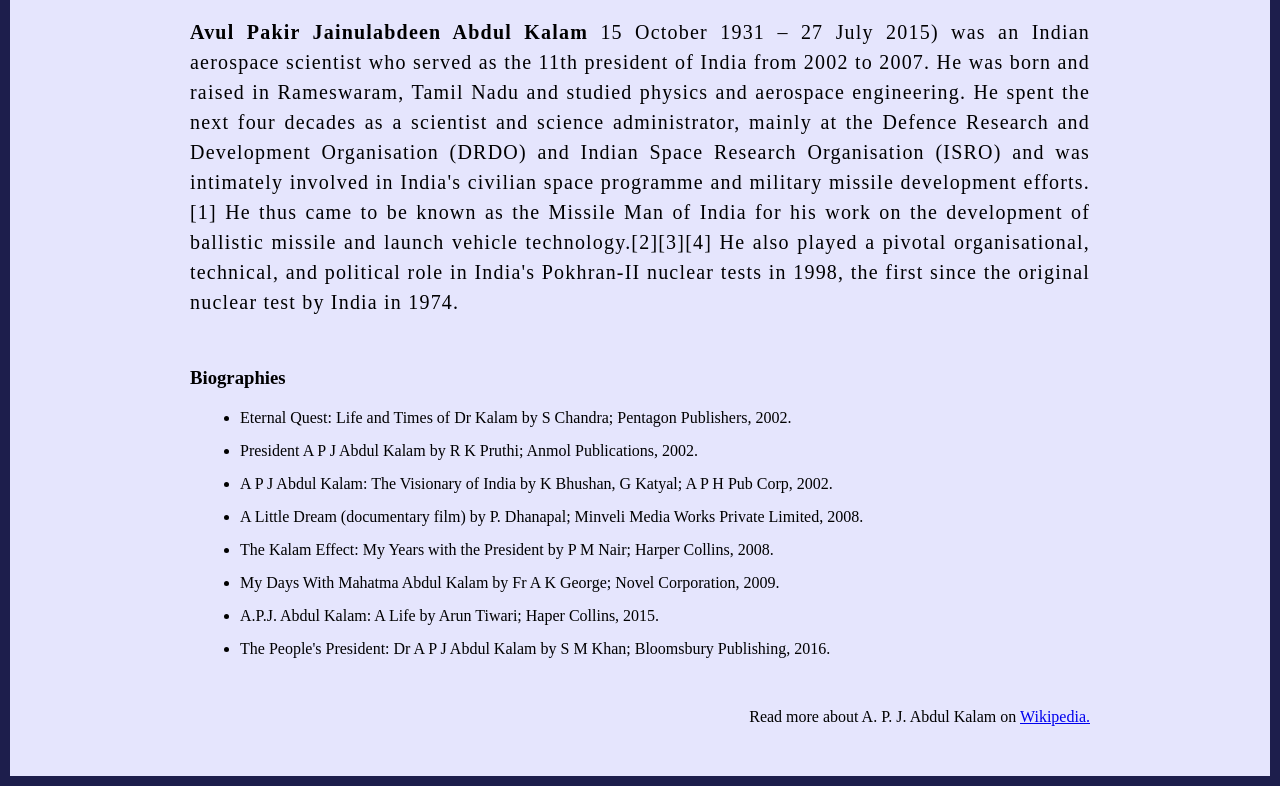
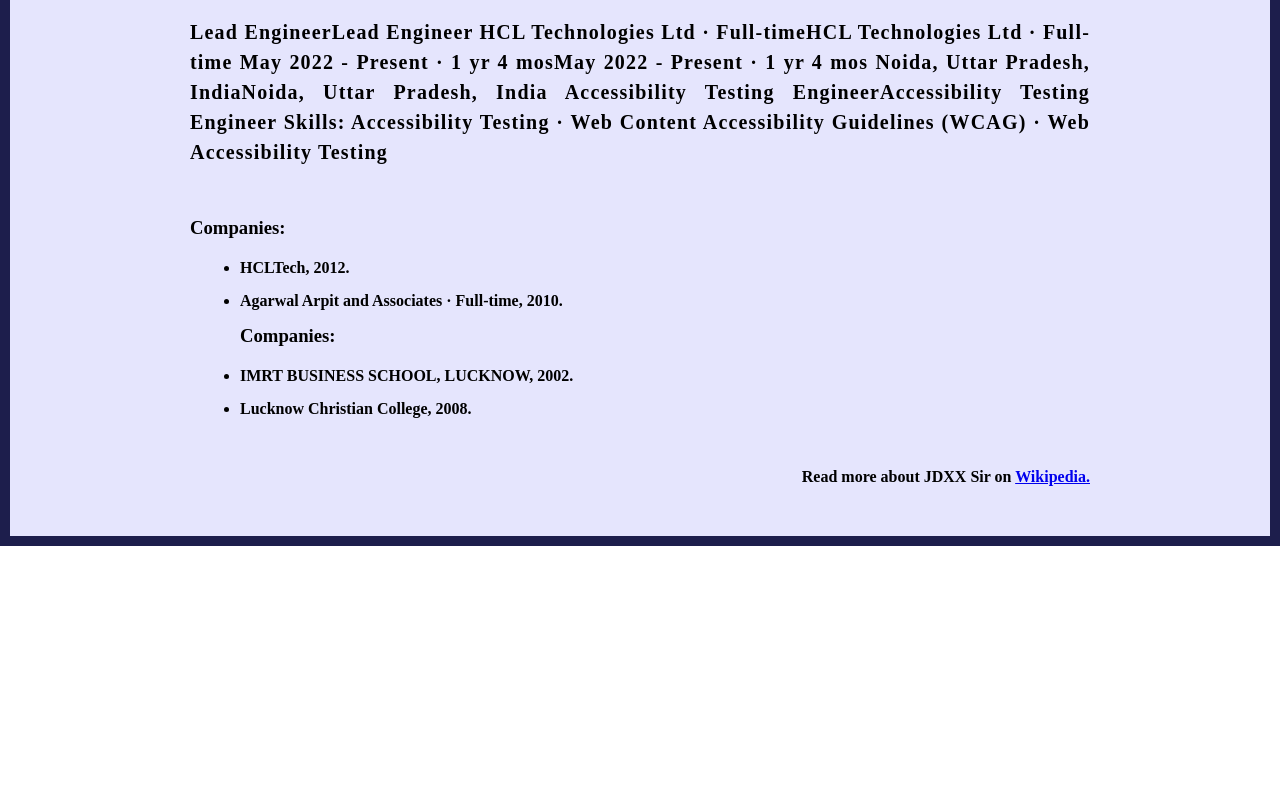
Before and after one commit to Shivamhcl123/Lifeindex, a plain HTML site: page index.html in a window 1280 px wide. Shown: the part 563-1349 px from the top of the page. After the commit the page ends 1109 px from the top, so only its background shows below. Drawn offline with Linux system fonts and the light colour scheme.

Commit message:
Update index.html
JDXX

```diff
--- a/index.html
+++ b/index.html
@@ -6,7 +6,8 @@
     <meta http-equiv="X-UA-Compatible" content="IE=edge" />
 
     <meta name="viewport" content="width=device-width, initial-scale=1.0" />
-    <title>The Tribute Website | A.P. J Abdul Kalam</title>
+    <title>The Tribute Website | Javed Siddiqui |
+Lead Engineer</title>
     <link rel="stylesheet" href="style.css" />
   </head>
   <body>
@@ -14,72 +15,49 @@
       <div class="content">
         <section class="top_section">
           <div class="image_container">
-            <img src="img/Apj kama.png" alt="APJ Kalam">
+            <img src="img/Apj kama.png" alt="Javed'x">
           </div>
           <div>
-            <h1>A . P . J Abdul Kalam</h1>
+            <h1>Javed Siddiqui</h1>
             <h4>1931 - 2015</h4>
           </div>
         </section>
         <section class="about_section">
           <h2>Missile Man of India</h2>
           <p>
-            <b>Avul Pakir Jainulabdeen Abdul Kalam</b> 15 October 1931 – 27 July
-            2015) was an Indian aerospace scientist who served as the 11th
-            president of India from 2002 to 2007. He was born and raised in
-            Rameswaram, Tamil Nadu and studied physics and aerospace
-            engineering. He spent the next four decades as a scientist and
-            science administrator, mainly at the Defence Research and
-            Development Organisation (DRDO) and Indian Space Research
-            Organisation (ISRO) and was intimately involved in India's civilian
-            space programme and military missile development efforts.[1] He thus
-            came to be known as the Missile Man of India for his work on the
-            development of ballistic missile and launch vehicle
-            technology.[2][3][4] He also played a pivotal organisational,
-            technical, and political role in India's Pokhran-II nuclear tests in
-            1998, the first since the original nuclear test by India in 1974.
+            <b>Lead EngineerLead Engineer
+HCL Technologies Ltd · Full-timeHCL Technologies Ltd · Full-time
+May 2022 - Present · 1 yr 4 mosMay 2022 - Present · 1 yr 4 mos
+Noida, Uttar Pradesh, IndiaNoida, Uttar Pradesh, India
+Accessibility Testing EngineerAccessibility Testing Engineer
+Skills: Accessibility Testing · Web Content Accessibility Guidelines (WCAG) · Web Accessibility Testing
           </p>
         </section>
         <section class="biography_section">
-          <h3>Biographies</h3>
+          <h3>Companies: </h3>
           <ul>
             <li>
-              Eternal Quest: Life and Times of Dr Kalam by S Chandra; Pentagon
-              Publishers, 2002.
+              HCLTech, 2012.
             </li>
             <li>
-              President A P J Abdul Kalam by R K Pruthi; Anmol Publications,
-              2002.
+              Agarwal Arpit and Associates · Full-time,
+              2010.
+            </li>
+
+            <h3>Companies: </h3>
+            <li>
+              IMRT BUSINESS SCHOOL, LUCKNOW, 2002.
             </li>
             <li>
-              A P J Abdul Kalam: The Visionary of India by K Bhushan, G Katyal;
-              A P H Pub Corp, 2002.
+              Lucknow Christian College, 2008.
             </li>
-            <li>
-              A Little Dream (documentary film) by P. Dhanapal; Minveli Media
-              Works Private Limited, 2008.
-            </li>
-            <li>
-              The Kalam Effect: My Years with the President by P M Nair; Harper
-              Collins, 2008.
-            </li>
-            <li>
-              My Days With Mahatma Abdul Kalam by Fr A K George; Novel
-              Corporation, 2009.
-            </li>
-            <li>
-              A.P.J. Abdul Kalam: A Life by Arun Tiwari; Haper Collins, 2015.
-            </li>
-            <li>
-              The People's President: Dr A P J Abdul Kalam by S M Khan;
-              Bloomsbury Publishing, 2016.
-            </li>
+
           </ul>
         </section>
         <footer>
           <p>
-            Read more about A. P. J. Abdul Kalam on
-            <a href="https://en.wikipedia.org/wiki/A._P._J._Abdul_Kalam"
+            Read more about JDXX Sir on
+            <a href="https://www.linkedin.com/in/mrjavedsiddiqui/"
               >Wikipedia.</a
             >
           </p>
```
